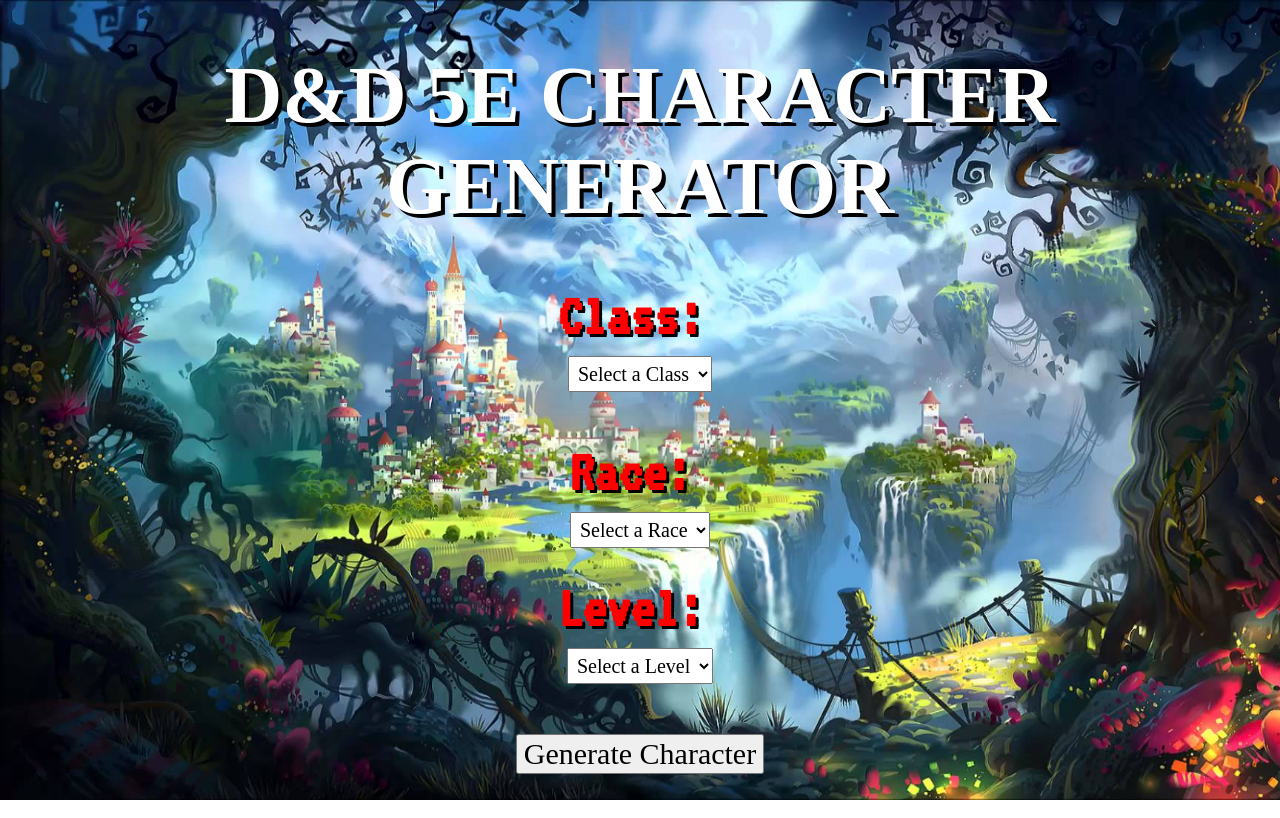
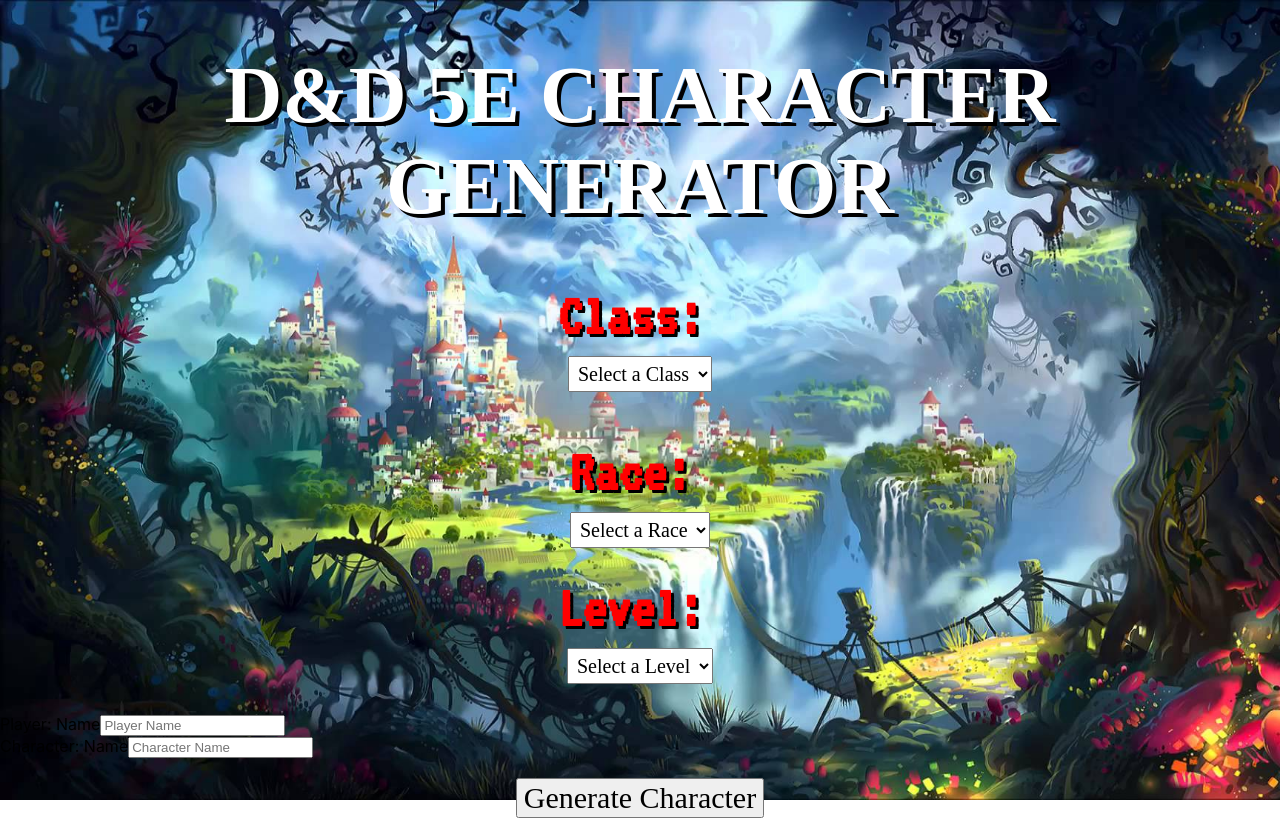
Before and after one commit to Jaden-Drury/Fantasy-Character-Generator, a React (Create React App) app in the folder finalproject/: page / in a window 1280 px wide. Built offline with nearby package versions, Linux system fonts and the light colour scheme; a web font is replaced by a local one.

Commit message:
Add Player and Character Name fields

```diff
--- a/finalproject/src/App.js
+++ b/finalproject/src/App.js
@@ -9,6 +9,8 @@
         super(props);
         this.state = {
             PrintableVisible: false,
+            pName: "",
+            cName: "",
             userClass:"",
             race:"",
             level:"",
@@ -59,16 +61,23 @@
         this.setState({level:level});
     }
 
+    setPlayerName(pName){
+        this.setState({pName:pName});
+    }
+    setCharacterName(cName){
+        this.setState({cName:cName});
+    }
+
 
     printable(){
         if(this.state.PrintableVisible === true) {
             return(
-                <Printable userClass={this.state.userClass} race={this.state.race} level={this.state.level} str={this.state.str} dex={this.state.dex}  con={this.state.con}  int={this.state.int}  wis={this.state.wis}  cha={this.state.cha}/>
+                <Printable pName={this.state.pName} cName={this.state.cName} userClass={this.state.userClass} race={this.state.race} level={this.state.level} str={this.state.str} dex={this.state.dex}  con={this.state.con}  int={this.state.int}  wis={this.state.wis}  cha={this.state.cha}/>
             )
         }else {
             return(
                 //reminder from Bryon. Shit rolls downhill
-                <Selectors setClass={(userClass)=>this.setClass(userClass)} setRace={(race)=>this.setRace(race)} setLevel={(level)=>this.setLevel(level)}/>
+                <Selectors setPlayerName={(pName)=>this.setPlayerName(pName)} setCharacterName={(cName)=>this.setCharacterName(cName)} setClass={(userClass)=>this.setClass(userClass)} setRace={(race)=>this.setRace(race)} setLevel={(level)=>this.setLevel(level)}/>
             )
         }
     }
--- a/finalproject/src/Printable.js
+++ b/finalproject/src/Printable.js
@@ -27,7 +27,9 @@
                 <h3>Class: {this.props.userClass}</h3>
                 <h3>Race: {this.props.race}</h3>
                 <h3>Level: {this.props.level}</h3>
-                <h3>Player Name: </h3>
+                <h3>Player Name: {this.props.pName}</h3>
+                <h3>Character Name: {this.props.cName}</h3>
+
             </div>
             <ol className="statList">
                 <li>Strength <br/> {this.props.str}</li>
--- a/finalproject/src/Selectors.js
+++ b/finalproject/src/Selectors.js
@@ -15,12 +15,17 @@
             class: "",
             race: "",
             level: "",
+            pName: "",
+            cName: ""
         };
 
         // This binding is necessary to make `this` work in the callback
         this.handleChange = this.handleChange.bind(this)
         this.handleChangeRace = this.handleChangeRace.bind(this)
         this.handleChangeLevel = this.handleChangeLevel.bind(this)
+        this.handleChangeName = this.handleChangeName.bind(this)
+        this.handleChangecName = this.handleChangecName.bind(this)
+
     }
 
     handleChange(event){
@@ -38,13 +43,23 @@
     this.props.setLevel(event.target.value)
     }
 
+    handleChangeName(event){
+        this.setState({pName: event.target.value})
+        this.props.setPlayerName(event.target.value)
+    }
+
+    handleChangecName(event){
+        this.setState({cName: event.target.value})
+        this.props.setCharacterName(event.target.value)
+    }
+
 
     render() {
         return (
             <div className="Selectors">
 
                 <div className="caller">
-                <Printable passClass={this.state.class} passRace={this.state.race} passLevel={this.state.level} passpName={this.state.pName}/>
+                <Printable passName={this.state.pName} passcName={this.state.cName} passClass={this.state.class} passRace={this.state.race} passLevel={this.state.level}/>
                 </div>
 
                 <div className="Custom">
@@ -134,7 +149,15 @@
                 </div>
 
                 <br/>
-
+                <div className="Custom">
+                    <form>
+                        Player: Name
+                        <input onChange={this.handleChangeName} placeholder="Player Name" type="text"/>
+                        <br/>
+                        Character: Name
+                        <input onChange={this.handleChangecName} placeholder="Character Name" type="text"/>
+                    </form>
+                </div>
 
             </div>
         );
```
